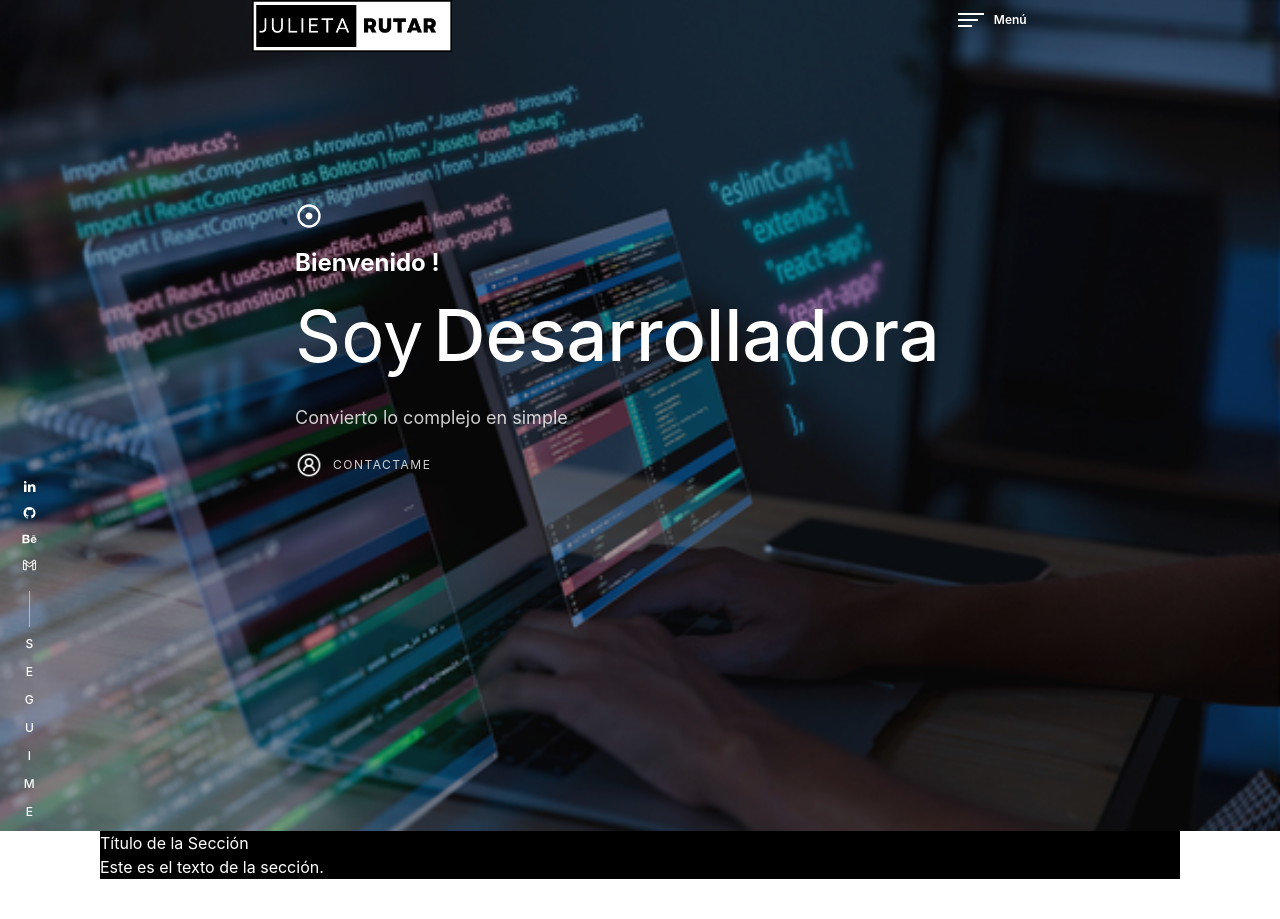
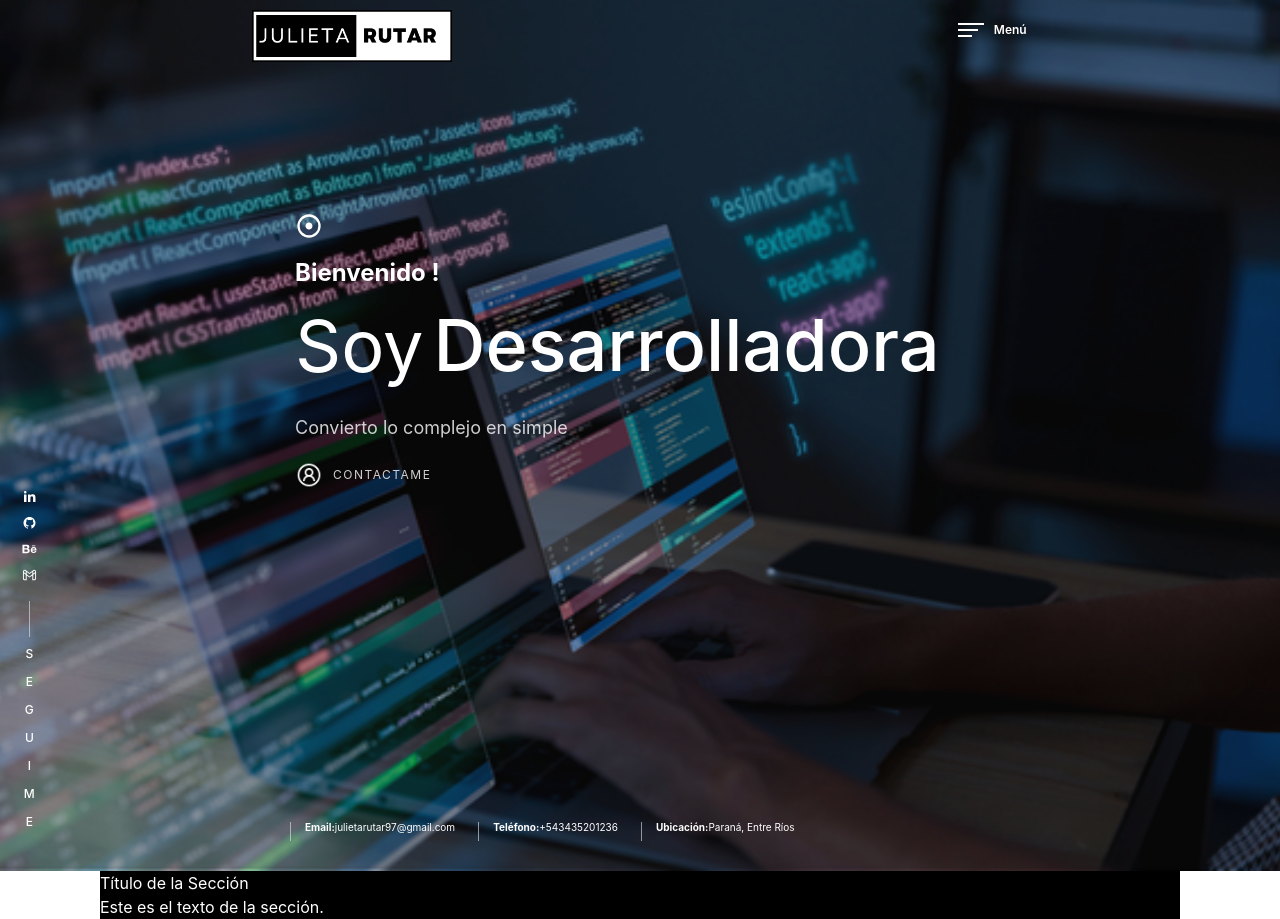
Before and after one commit to julietarutar97/portfolio-react, a React (Vite) app: page / in a window 1280 px wide. Shown: the top 919 px of the page. Before the commit the page ends 879 px from the top, so only its background shows below. Built offline with nearby package versions, Linux system fonts and the light colour scheme.

Commit message:
Agregue contactos con archivo ContactLink.jsx y un map

```diff
--- a/src/Component/Header/Header.jsx
+++ b/src/Component/Header/Header.jsx
@@ -14,10 +14,24 @@ import {
 
 } from '@chakra-ui/react'
 import SocialLinks from '../SocialLinks/SocialLinks'
+import ContactLinks from '../SocialLinks/ContactLinks'
 
 
 const Header = () => {
-
+  let Contact=[
+    {
+      "tittle":"Email: ",
+      "info": " julietarutar97@gmail.com"
+    },
+    {
+      "tittle":"Teléfono: ",
+      "info": " +543435201236"
+    },
+    {
+      "tittle":"Ubicación: ",
+      "info": " Paraná, Entre Ríos"
+    },
+  ]
   let SocialMedia = [
     {
       "urlIcono":"./icons/linkedinIcon.svg",
@@ -39,10 +53,10 @@ const Header = () => {
 
 
   return (
-    <div>
+
       <Flex direction='column' bgImage='./images/imagenBack.png' bgSize='cover' bgRepeat='no-repeat' bgPos='center' width='100vw' alignItems='flex-start' fontFamily='poppins.general' color='white'>
 
-        <Flex direction='row' justifyContent='space-around' width='100%' spacing='240px'>
+        <Flex direction='row' justifyContent='space-around' width='100%' spacing='240px' mt='10px'>
             <Image src='/images/logoIcon.png' alt='imagen Logo' width='200px' objectFit='contain' alignItems='center'/>
 
             <Menu>
@@ -88,7 +102,7 @@ const Header = () => {
         </Box>
 
 
-        <Flex direction='row'>
+        <Flex direction='row' marginBottom='30px'>
 
           {/* Iconos redes izquierda */}
           <Flex ml='22px' direction='column' alignItems='center'>
@@ -107,9 +121,12 @@ const Header = () => {
             <Text letterSpacing='0.35px' fontWeight='550' fontSize='12px' mb='10px'>E</Text>
           </Flex>
 
-          <Box>
-
-          </Box>
+          <Flex as='section' direction='row' alignItems='flex-end' marginLeft='230px' fontSize='10px'>
+          {Contact.map( (social, index) => (
+              <ContactLinks key={index} tittle={social.tittle} info={social.info}> </ContactLinks>
+            ))
+            }
+          </Flex>
 
           <Box>
 
@@ -117,7 +134,6 @@ const Header = () => {
         </Flex>
       </Flex>
 
-    </div>
   )
 }
 
--- /dev/null
+++ b/src/Component/SocialLinks/ContactLinks.jsx
@@ -0,0 +1,17 @@
+import React from 'react'
+import { Divider, Text, Link, Flex} from '@chakra-ui/react'
+
+const ContactLinks = ({tittle, info}) => {
+  return (
+    <Flex as='section' direction='row' alignItems='center' justifyContent='space-between'>
+
+    <Divider orientation='vertical' height='19px' marginTop='8px' marginLeft='23px' marginRight='14px'/>
+
+    <Text as='b'>{tittle}</Text>
+    <Text>{info}</Text>
+
+    </Flex>
+  )
+}
+
+export default ContactLinks
```
